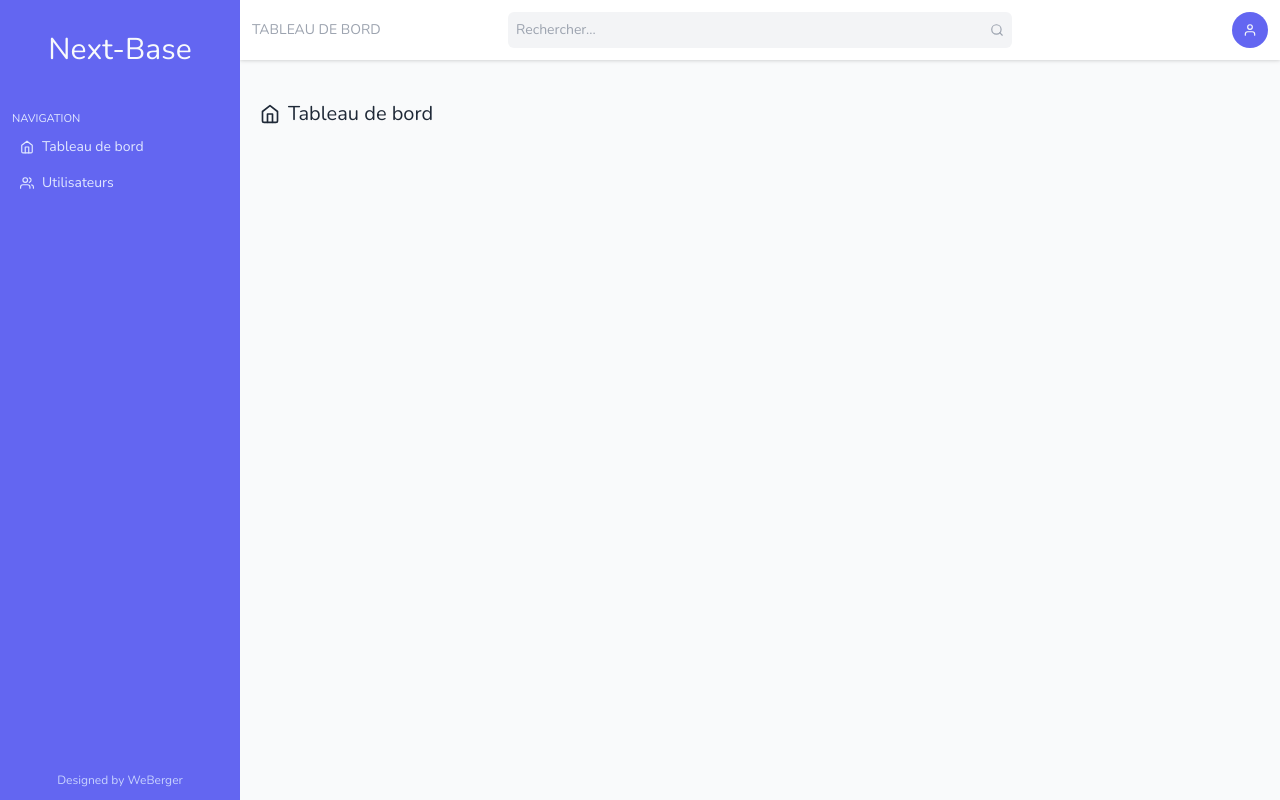
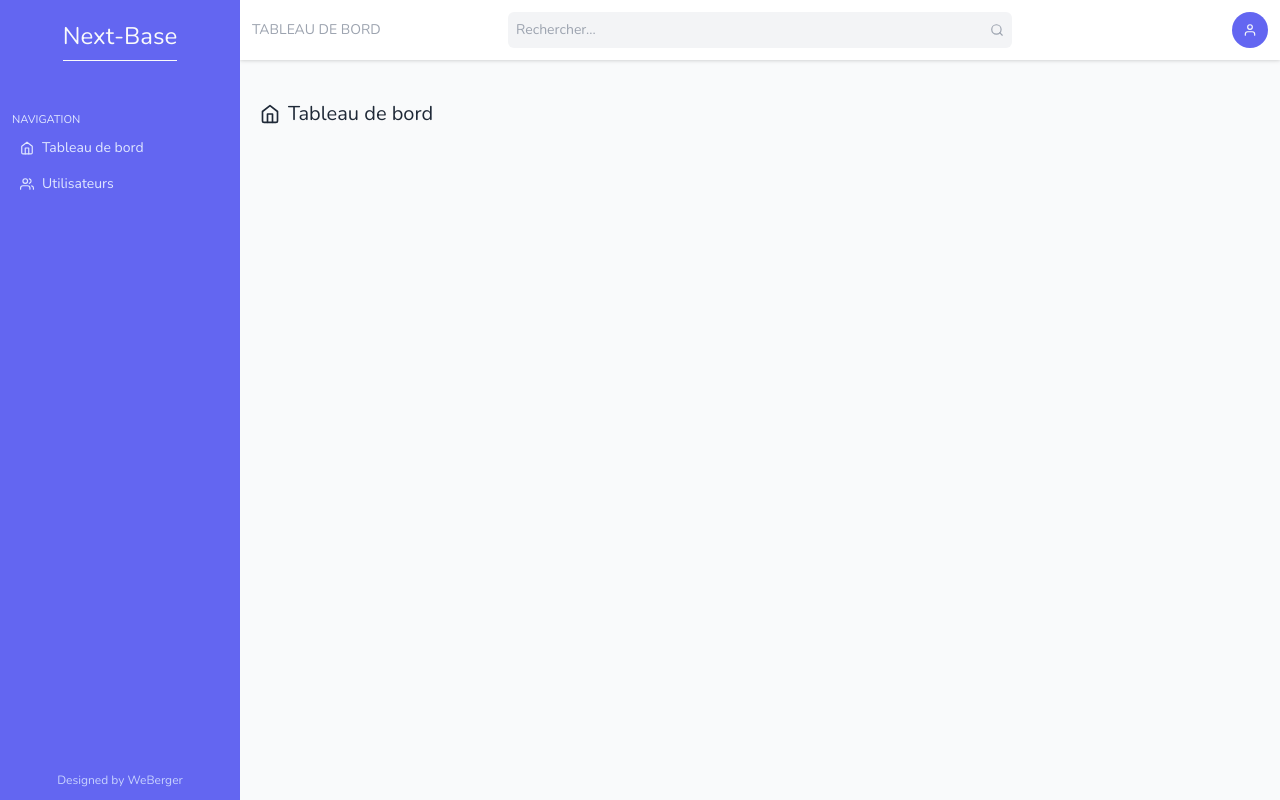
Before and after one commit to BryanBerger98/next-base, a Next.js app: page /dashboard in a window 1280 px wide. Built offline with nearby package versions, Linux system fonts and the light colour scheme; no server answers; sample sign-in values are in the browser's storage.

Commit message:
style(sidebar): update sidebar style

```diff
--- a/components/layout/Sidebar.js
+++ b/components/layout/Sidebar.js
@@ -5,13 +5,13 @@ export default function Sidebar() {
 
     return(
         <div className="w-60 bg-indigo-500 fixed inset-y-0 left-0 z-50 flex flex-col p-3">
-            <p className="text-slate-50 text-3xl mx-auto my-5">Next-Base</p>
-            <nav className="mt-5 text-indigo-100 text-sm">
+            <p className="text-gray-50 text-2xl mx-auto my-2 border-b border-gray-50 pb-2">Next-Base</p>
+            <nav className="mt-10 text-indigo-100 text-sm">
                 <small>NAVIGATION</small>
                 <ul>
                     <li>
                         <Link href={'/dashboard'}>
-                            <a className="flex gap-2 items-center p-2 rounded-md hover:text-slate-50 hover:bg-indigo-400 hover:cursor-pointer">
+                            <a className="flex gap-2 items-center p-2 rounded-md hover:text-gray-50 hover:bg-indigo-400 hover:cursor-pointer">
                                 <FiHome />
                                 <span>Tableau de bord</span>
                             </a>
@@ -19,7 +19,7 @@ export default function Sidebar() {
                     </li>
                     <li>
                         <Link href={'/users'}>
-                            <a className="flex gap-2 items-center p-2 rounded-md hover:text-slate-50 hover:bg-indigo-400 hover:cursor-pointer">
+                            <a className="flex gap-2 items-center p-2 rounded-md hover:text-gray-50 hover:bg-indigo-400 hover:cursor-pointer">
                                 <FiUsers />
                                 <span>Utilisateurs</span>
                             </a>
```
